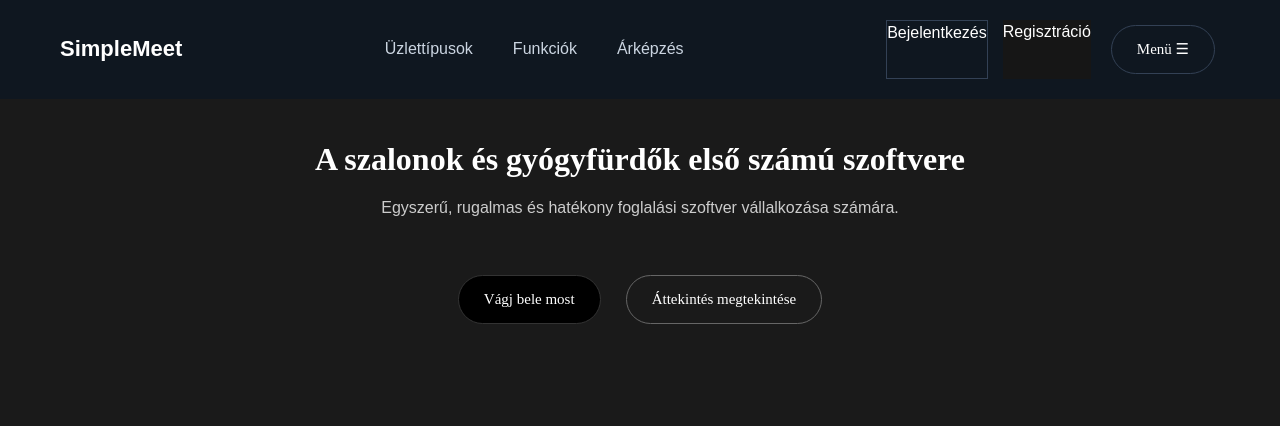
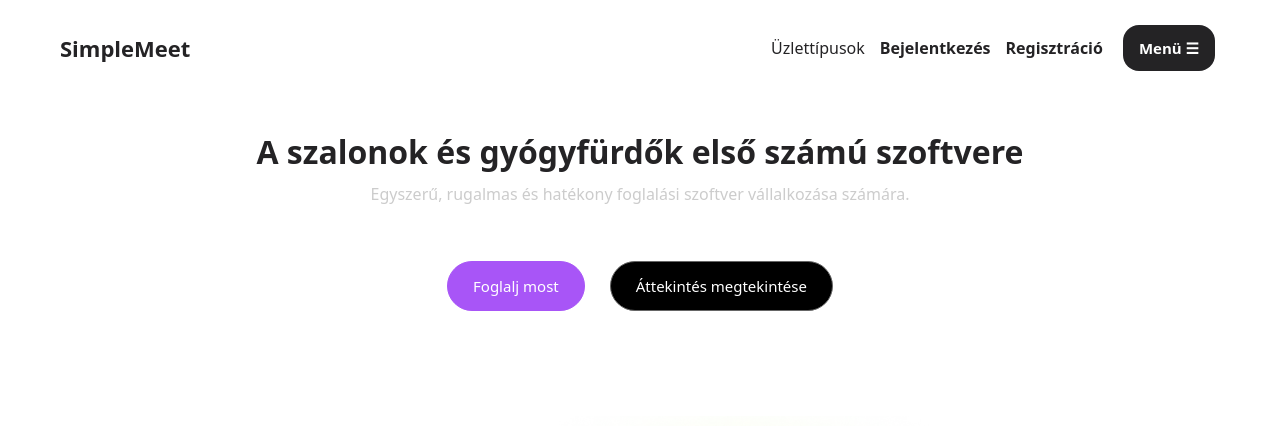
Before and after one commit to pppB02/SimpleMeet, a Flask app: page / in a window 1280 px wide. Shown: the top 426 px of the page. Run offline with Flask 3, Linux system fonts and the light colour scheme.

Commit message:
Main oldal befejezese majdnem

```diff
--- a/app/index/routes_index.py
+++ b/app/index/routes_index.py
@@ -5,3 +5,7 @@ index = Blueprint("index", __name__, static_folder="static", template_folder="te
 @index.route("/")
 def site():
     return render_template("index.html")
+
+@index.route("/adatvedelem")
+def adatvedelem():
+    return render_template("adatvedelem.html")
--- a/app/index/static/css/index.css
+++ /dev/null
@@ -1,123 +0,0 @@
-body {
-    font-family: Arial, sans-serif;
-    background-color: #0f1720;
-    color: white;
-    margin-top: 80px;
-}
-
-.header {
-    position: fixed;
-    top: 0;
-    left: 0;
-    width: 100%;
-
-    display: flex;
-    align-items: center;
-    justify-content: space-between;
-
-    padding: 20px 60px;
-
-    background-color: #0f1720;
-    z-index: 1000;
-}
-
-.logo {
-    font-size: 22px;
-    font-weight: bold;
-}
-
-.nav {
-    display: flex;
-    gap: 40px;
-}
-
-.nav a {
-    text-decoration: none;
-    color: #cbd5e1;
-    font-size: 16px;
-}
-
-.nav a:hover {
-    color: white;
-}
-
-.actions {
-    display: flex;
-    gap: 15px;
-}
-
-button {
-    padding: 10px 18px;
-    border-radius: 25px;
-    cursor: pointer;
-    font-size: 14px;
-}
-
-.piacter {
-    background: transparent;
-    border: 1px solid #334155;
-    color: white;
-}
-
-.regisztracio {
-    background: rgb(22, 22, 22);
-    border: none;
-    color: white;
-}
-
-.menu {
-    background: transparent;
-    border: 1px solid #334155;
-    color: white;
-}
-
-
-
-
-.fejlec {
-    background-color: #1a1a1a;
-    color: white;
-    padding: 60px 20px 100px 20px;
-    display: flex;
-    flex-direction: column;
-    align-items: center;
-    justify-content: center;
-    text-align: center;
-}
-
-.gomb-kontener {
-    margin-top: 20px;
-    display: flex;
-    gap: 15px;
-}
-
-h1 {
-    font-size: 32px;
-    margin-bottom: 10px;
-}
-
-p {
-    color: #ccc;
-    margin-bottom: 30px;
-}
-
-
-button {
-    padding: 12px 25px;
-    border-radius: 25px;
-    cursor: pointer;
-    font-size: 15px;
-    margin: 5px;
-}
-
-.fekete-gomb {
-    background-color: #000;
-    color: #fff;
-    border: 1px solid #333;
-}
-
-.keretes-gomb {
-    background-color: transparent;
-    color: #fff;
-    border: 1px solid #666;
-}
--- a/app/index/templates/index.html
+++ b/app/index/templates/index.html
@@ -1,7 +1,7 @@
 {% extends "base.html" %}
 
 {% block head %}
-    <link rel="stylesheet" href="{{url_for('static',filename='css/index.css')}}">
+    <link rel="stylesheet" href="{{url_for('static',filename='index/index.css')}}">
 {% endblock %}
 
 {% block body %}
@@ -10,13 +10,89 @@
         <p>Egyszerű, rugalmas és hatékony foglalási szoftver vállalkozása számára.</p>
 
         <div class="gomb-kontener">
-            <button class="fekete-gomb">Vágj bele most</button>
+            <button class="fekete-gomb">Foglalj most</button>
             <button class="keretes-gomb">Áttekintés megtekintése</button>
         </div>
     </div>
 
     <div class="kep-kontener">
-        <img src="ChatGPT Image 2026. febr. 28. 15_58_04.png" alt="Naptár" class="fokep">
+        <img src="{{url_for('static',filename='index/images/business.webp')}}" alt="Naptár" class="fokep">
     </div>
 
+<section class="ajanlott">
+    <h2>Ajánlott</h2>
+
+    <div class="kartyak">
+
+        <a href="#" class="kartya">
+            <img src="{{url_for('static',filename='index/images/barber.png')}}" alt="Spa">
+
+            <div class="kartya-szoveg">
+                <h3>BarberShop</h3>
+                <p>Debrecen, Biga utca/20</p>
+                <span class="kategoria">Barber</span>
+            </div>
+        </a>
+
+        <a href="#" class="kartya">
+            <img src="{{url_for('static',filename='index/images/barber.png')}}" alt="Spa">
+
+            <div class="kartya-szoveg">
+                <h3>BarberShop</h3>
+                <p>Debrecen, Isiász Imre tér/4</p>
+                <span class="kategoria">Barber</span>
+            </div>
+        </a>
+
+        <a href="#" class="kartya">
+            <img src="{{url_for('static',filename='index/images/masszazs.png')}}" alt="Spa">
+
+            <div class="kartya-szoveg">
+                <h3>Vassa Spa at BOR Hotel</h3>
+                <p>Zlatibor, Zlatibor</p>
+                <span class="kategoria">Spa & szauna</span>
+            </div>
+        </a>
+
+
+
+    </div>
+</section>
+
+
+<section class="app-szekcio">
+
+    <div class="app-bal">
+
+        <p class="elerheto">Elérhető:  G</p>
+
+        <h2>Töltse le a SimpleMeet alkalmazást</h2>
+
+        <p class="app-leiras">
+            Foglalj felejthetetlen szépségápolási és
+            wellnessélményeket a Fresha mobilalkalmazással
+        </p>
+
+        <img src="{{url_for('static',filename='index/images/qr.png')}}" class="qr">
+
+    </div>
+
+
+    <div class="app-jobb">
+
+        <div class="telefon">
+
+            <video autoplay muted loop>
+                <source src="{{url_for('static',filename='index/videos/video1.mp4')}}" type="video/mp4">
+            </video>
+        </div>
+
+        <div class="telefon">
+            <img src="{{url_for('static',filename='index/images/kep1.webp')}}" alt="kep1">
+        </div>
+
+    </div>
+
+</section>
+
 {% endblock %}
--- /dev/null
+++ b/app/static/index/index.css
@@ -0,0 +1,231 @@
+
+body {
+    background-color: var(--hatter);
+    color: var(--betuszin);
+    margin-top: 80px;
+}
+
+.header {
+    position: fixed;
+    top: 0;
+    left: 0;
+    width: 100%;
+
+    display: flex;
+    align-items: center;
+    justify-content: space-between;
+
+    padding: 20px 60px;
+
+    background-color: var(--hatter);
+    z-index: 1000;
+}
+
+.logo {
+    font-size: 22px;
+    font-weight: bold;
+}
+
+.nav {
+    display: flex;
+    gap: 40px;
+}
+
+.nav a {
+    text-decoration: none;
+    color: #cbd5e1;
+    font-size: 16px;
+}
+
+.nav a:hover {
+    color: var(--betuszin);
+}
+
+.actions {
+    display: flex;
+    gap: 15px;
+}
+
+button {
+    padding: 10px 18px;
+    border-radius: 25px;
+    cursor: pointer;
+    font-size: 14px;
+}
+
+.navigacios_gomb {
+    color: var(--betuszin);
+    padding: 16px 0px;
+    font-weight: bold;
+}
+
+.uzlettipusok{
+     color: var(--betuszin);
+    padding: 16px 0px;
+
+}
+
+.uzlettipusok:hover{
+    text-decoration: underline;
+}
+
+.menu {
+    border-radius: 16px;
+    color: white;
+    font-weight: bold;
+    background-color: var(--betuszin);
+    padding: 8px 16px;
+}
+
+
+
+
+.fejlec {
+    background-color: var(--hatter);
+    color: var(--betuszin);
+    padding: 60px 20px 100px 20px;
+    display: flex;
+    flex-direction: column;
+    align-items: center;
+    justify-content: center;
+    text-align: center;
+}
+
+.gomb-kontener {
+    margin-top: 20px;
+    display: flex;
+    gap: 15px;
+}
+
+h1 {
+    font-size: 32px;
+    margin-bottom: 10px;
+}
+
+p {
+    color: #ccc;
+    margin-bottom: 30px;
+}
+
+
+button {
+    padding: 12px 25px;
+    border-radius: 25px;
+    cursor: pointer;
+    font-size: 15px;
+    margin: 5px;
+}
+
+.fekete-gomb {
+    background-color: var(--kiemeloszin);
+    color: #fff;
+    border: 1px solid var(--kiemeloszin);
+}
+
+.keretes-gomb {
+    background-color: #000;
+    color: #fff;
+    border: 1px solid #666;
+}
+.keretes-gomb:hover{
+    background-color:#000 ;
+}
+
+.ajanlott{
+    padding: 40px 80px;
+}
+
+.ajanlott h2{
+    margin-bottom: 25px;
+    font-size: 24px;
+}
+
+.kartyak{
+    display: flex;
+    gap: 30px;
+}
+
+.kartya{
+    width: 350px;
+    text-decoration: none;
+    color: var(--betuszin);
+}
+
+.kartya img{
+    width: 100%;
+    border-radius: 15px;
+    margin-bottom: 10px;
+}
+
+.kartya-szoveg h3{
+    font-size: 16px;
+    margin-bottom: 5px;
+}
+
+.kartya-szoveg p{
+    font-size: 14px;
+    color: #aaa;
+    margin-bottom: 3px;
+}
+
+.kategoria{
+    font-size: 13px;
+    color: #888;
+}
+
+.app-szekcio{
+    display: flex;
+    justify-content: space-between;
+    align-items: center;
+
+    padding: 120px 80px;
+}
+
+.app-bal{
+    max-width: 500px;
+}
+
+.elerheto{
+    color: #aaa;
+    margin-bottom: 20px;
+}
+
+.app-bal h2{
+    font-size: 48px;
+    margin-bottom: 20px;
+}
+
+.app-leiras{
+    color: #bbb;
+    font-size: 18px;
+    margin-bottom: 40px;
+}
+
+.qr{
+    width: 140px;
+    border-radius: 10px;
+}
+
+
+.app-jobb{
+    display: flex;
+    gap: 40px
+}
+
+
+.telefon{
+    width: 260px;
+    height: 520px;
+
+    border-radius: 35px;
+    overflow: hidden;
+
+    border: 6px solid #222;
+}
+
+.telefon video,
+.telefon img{
+    width: 100%;
+    height: 100%;
+    object-fit: cover;
+}
--- a/app/static/main.css
+++ b/app/static/main.css
@@ -7,10 +7,9 @@
 
 /* Variables */
 :root {
-    --colorprimary: black;
-    --colorsecondary: white;
-    --coloraccent: #576fcf;
-    --colorshadow: #858585;
+    --hatter: white;
+    --betuszin: #242325;
+    --kiemeloszin: #a855f7;
     --ff: "system-ui, -apple-system, BlinkMacSystemFont, 'Segoe UI', Roboto, Oxygen, Ubuntu, Cantarell, 'Open Sans', 'Helvetica Neue', sans-serif";
     --ff2: "system-ui, -apple-system, BlinkMacSystemFont, 'Segoe UI', Roboto, Oxygen, Ubuntu, Cantarell, 'Open Sans', 'Helvetica Neue', sans-serif";
     --p: 1rem/1.5em var(--ff);
@@ -32,44 +31,38 @@ html {
 body {
   text-wrap: balance;
   font: var(--p);
-  background: var(--colorsecondary);
-  color: var(--colorprimary);
+  background: var(--hatter);
+  color: var(--betuszin);
+  font-family: system-ui, -apple-system, BlinkMacSystemFont, 'Segoe UI', Roboto, Oxygen, Ubuntu, Cantarell, 'Open Sans', 'Helvetica Neue', sans-serif
 }
-h1 {
-  font: var(--h1);
-}
+
 h2 {
-  font: var(--h2);
   margin: var(--spacing2) 0;
+  line-height: 0.9em;
 }
 p {
   margin: var(--spacing2) 0;
 }
 a {
-  color: var(--colorprimary);
+  color: var(--betuszin);
   text-decoration: none;
 }
 a:hover {
-  color: var(--coloraccent);
+  color: var(--kiemeloszin);
 }
 .btn,
 button {
   all: unset;
   display: inline-block;
   margin: var(--spacing2) 0;
-  background: var(--colorsecondary);
+  background: var(--hatter);
   padding: var(--spacing2) var(--spacing3);
-  color: var(--colorprimary);
+  color: var(--betuszin);
   border-radius: var(--spacing2);
   border-bottom: solid var(--spacing1) var(--accent);
-  font: var(--p);
   cursor: pointer;
 }
-.btn:hover,
-button:hover {
-  background: linear-gradient(180deg, var(--coloraccent), var(--coloraccent));
-  transition: 0.3s ease-in-out;
-}
+
 img {
   width: 100%;
 }
--- a/app/templates/base.html
+++ b/app/templates/base.html
@@ -12,15 +12,12 @@
     <header class="header">
         <div class="logo">SimpleMeet</div>
 
-        <nav class="nav">
-            <a href="#">Üzlettípusok</a>
-            <a href="#">Funkciók</a>
-            <a href="#">Árképzés</a>
-        </nav>
+
 
         <div class="actions">
-            <a class="piacter" href="{{ url_for('user.login') }}">Bejelentkezés</a>
-            <a class="regisztracio" href="{{ url_for('user.signUp') }}">Regisztráció</a>
+            <a class="uzlettipusok"  href="#">Üzlettípusok</a>
+            <a class="navigacios_gomb" href="{{ url_for('user.login') }}">Bejelentkezés</a>
+            <a class="navigacios_gomb" href="{{ url_for('user.signUp') }}">Regisztráció</a>
             <button class="menu">Menü ☰</button>
         </div>
     </header>
@@ -51,7 +48,7 @@
                         <h3 class="bebas-neue-regular">Jogi információk</h3>
                         <ul>
                             <li><a href="template.html">Felhasználási feltételek</a></li>
-                            <li><a href="privacy-policy.html">Adatvédelmi irányelvek</a></li>
+                            <li><a href="adatvedelem.html">Adatvédelmi irányelvek</a></li>
                             <li><a href="template.html">Cookie szabályzat</a></li>
                             <li><a href="template.html">Cookie beállítások</a></li>
                         </ul>
```
Also changed, not shown: other parts of app/static/main.css (+12 -13 lines), app/__init__.py (+4 -4 lines), app/index/templates/adatvedelem.html (added, +9 -0 lines), app/static/index/images/asd.png (added), app/static/index/images/barber.png (added), app/static/index/images/business.webp (added), app/static/index/images/fresha.avif (added), app/static/index/images/kep1.webp (added), app/static/index/images/masszazs.png (added), app/static/index/images/qr.png (added), 1 other file.
